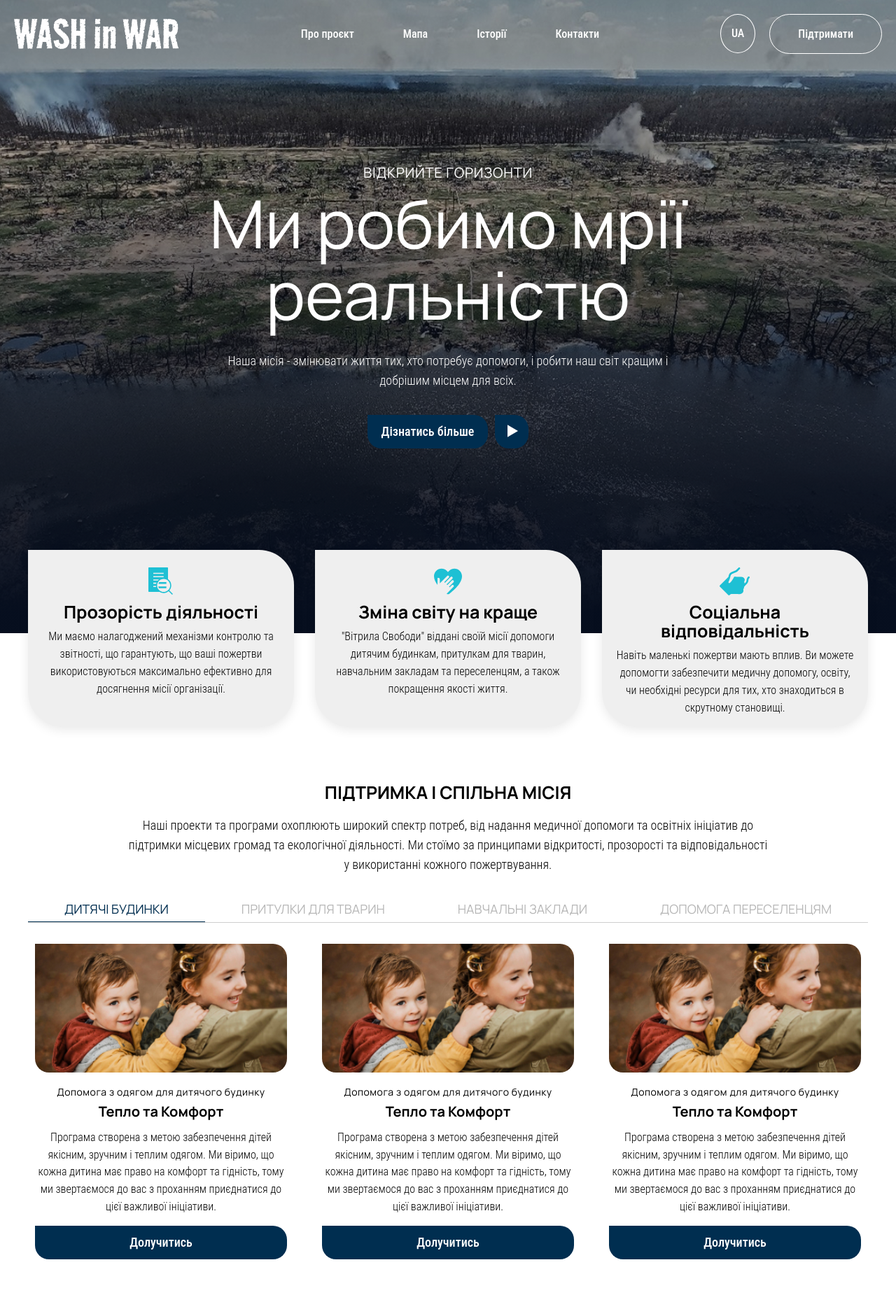
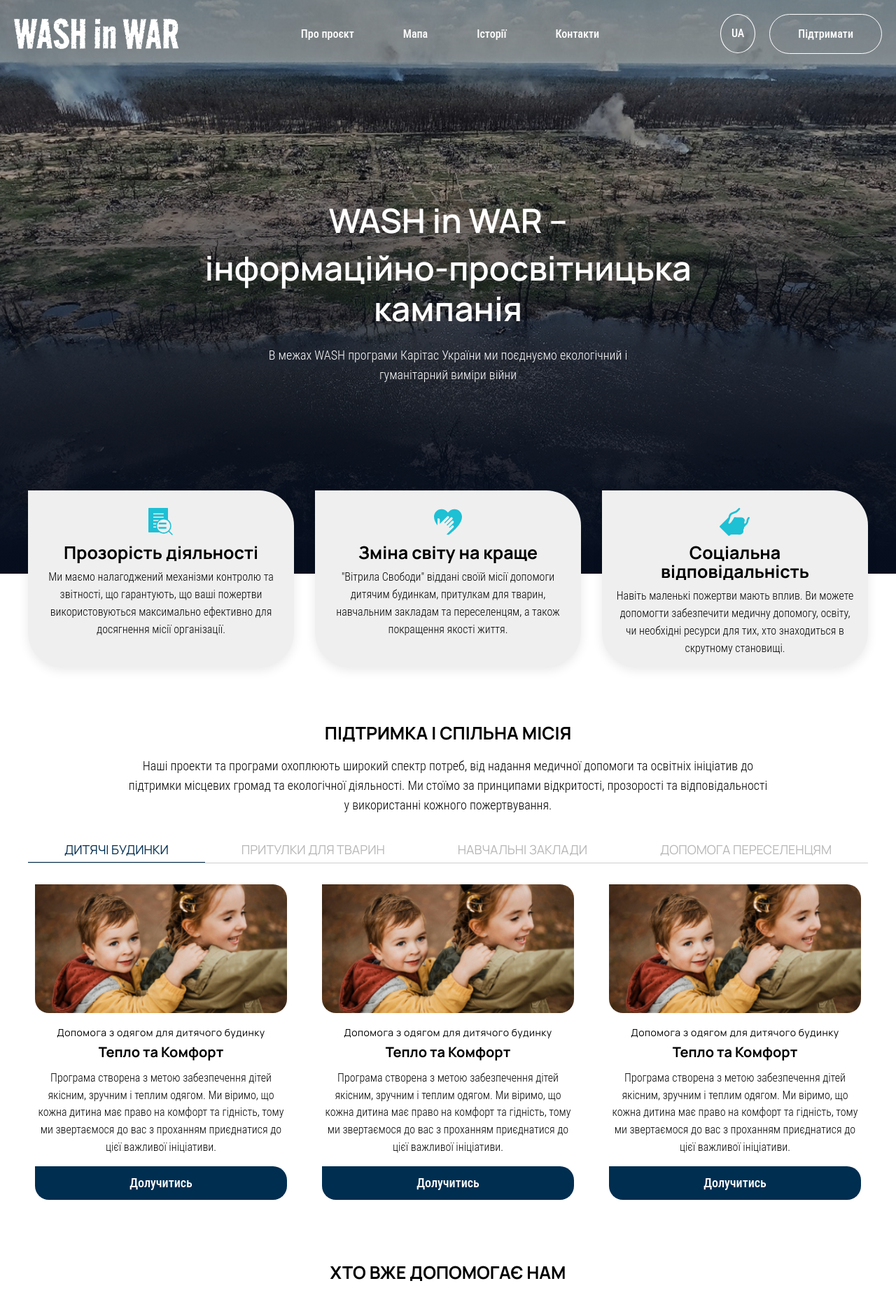
Before and after one commit to kseniia90/Wash_in_War, a PHP site: page / in a window 1280 px wide. Shown: the top 1861 px of the page at 70% size. Run offline with PHP 8.4, Linux system fonts and the light colour scheme.

Commit message:
progress

```diff
--- a/index.html
+++ b/index.html
@@ -27,7 +27,7 @@
 
                 </div>
             </nav>
-           <div class="main-right">
+            <div class="main-right">
                 <div class="lang-switcher">
                     <div class="current">UA</div>
                     <ul class="lang-dropdown">
@@ -37,7 +37,7 @@
                 <div class="support-btn">
                     <a class="btn support-us" href="#">Підтримати</a>
                 </div>
-           </div>
+            </div>
             <div class="mobile-menu-toggle"></div>
         </div>
     </header>
@@ -45,20 +45,10 @@
         <div class="top-banner homepage" style="background-image: url('img/banner-home.jpg');">
             <div class="container">
                 <div class="top-banner-content">
-                    <div class="subtitle">Відкрийте горизонти</div>
-                <div class="banner-title">Ми робимо мрії реальністю</div>
-                <div class="desc">
-                    <p>Наша місія - змінювати життя тих, хто потребує допомоги, і робити наш світ кращим і добрішим
-                        місцем для всіх.</p>
-                </div>
-                <div class="button-group">
-                    <a href="#" class="btn">Дізнатись більше</a>
-                    <a href="#" class="btn play-icon">
-                        <svg width="15" height="18" viewBox="0 0 15 18" fill="none" xmlns="http://www.w3.org/2000/svg">
-                            <path d="M15 9L0 17.6603L0 0.339746L15 9Z" fill="white"/>
-                        </svg>
-                    </a>
-                </div>
+                    <div class="banner-title"><p>WASH in WAR –</p>інформаційно-просвітницька кампанія</div>
+                    <div class="desc">
+                        <p>В межах WASH програми Карітас України ми поєднуємо екологічний і гуманітарний виміри війни</p>
+                    </div>
                 </div>
             </div>
         </div>
@@ -70,7 +60,8 @@
                             <div class="card">
                                 <img src="./img/Analyze.svg" alt="" width="50" height="50">
                                 <h5>Прозорість діяльності</h5>
-                                <p>Ми маємо налагоджений механізми контролю та звітності, що гарантують, що ваші пожертви
+                                <p>Ми маємо налагоджений механізми контролю та звітності, що гарантують, що ваші
+                                    пожертви
                                     використовуються максимально ефективно для досягнення місії організації.
                                 </p>
                             </div>
@@ -79,7 +70,8 @@
                             <div class="card">
                                 <img src="./img/Honesty.svg" alt="" width="50" height="50">
                                 <h5>Зміна світу на краще</h5>
-                                <p>"Вітрила Свободи" віддані своїй місії допомоги дитячим будинкам, притулкам для тварин, навчальним
+                                <p>"Вітрила Свободи" віддані своїй місії допомоги дитячим будинкам, притулкам для
+                                    тварин, навчальним
                                     закладам та переселенцям, а також покращення якості життя.</p>
                             </div>
                         </div>
@@ -87,7 +79,8 @@
                             <div class="card">
                                 <img src="./img/Helping Hand.svg" alt="" width="50" height="50">
                                 <h5>Соціальна відповідальність</h5>
-                                <p>Навіть маленькі пожертви мають вплив. Ви можете допомогти забезпечити медичну допомогу, освіту, чи
+                                <p>Навіть маленькі пожертви мають вплив. Ви можете допомогти забезпечити медичну
+                                    допомогу, освіту, чи
                                     необхідні ресурси для тих, хто знаходиться в скрутному становищі.</p>
                             </div>
                         </div>
@@ -97,9 +90,11 @@
             </div>
             <div class="mission">
                 <h3 class="uppercase">Підтримка і Спільна Місія</h2>
-                <p>Наші проекти та програми охоплюють широкий спектр потреб, від надання медичної допомоги та освітніх
-                ініціатив до підтримки місцевих громад та екологічної діяльності. Ми стоїмо за принципами відкритості,
-                прозорості та відповідальності у використанні кожного пожертвування.</p>
+                    <p>Наші проекти та програми охоплюють широкий спектр потреб, від надання медичної допомоги та
+                        освітніх
+                        ініціатив до підтримки місцевих громад та екологічної діяльності. Ми стоїмо за принципами
+                        відкритості,
+                        прозорості та відповідальності у використанні кожного пожертвування.</p>
             </div>
             <div class="tabs">
                 <div class="nav-tabs-wrapper">
@@ -291,7 +286,8 @@
                     </div>
                     <div>
                         <p>Адреса:</p>
-                        <p class="small"><b>49027 Україна, м. Дніпро, вул. Набережна Перемоги, б. 7Ке ЖК "Bartolomeo"</b></p>
+                        <p class="small"><b>49027 Україна, м. Дніпро, вул. Набережна Перемоги, б. 7Ке ЖК
+                                "Bartolomeo"</b></p>
                     </div>
                     <div>
                         <p>IBAN:</p>
@@ -327,7 +323,7 @@
                 <div class="site-logo">
                     <a href="index.html">
                         <img src="img/logo-footer-desktop.svg" class="desktop-only" width="217" height="77" alt="logo">
-                        <img src="img/logo-footer-mobile.svg"  class="mobile-only" width="268" height="97" alt="logo">
+                        <img src="img/logo-footer-mobile.svg" class="mobile-only" width="268" height="97" alt="logo">
                     </a>
                 </div>
                 <div class="desktop-only">©2024 “Вітрила Свободи” Всі права захищено</div>
--- a/style.css
+++ b/style.css
@@ -809,12 +809,11 @@
 .top-banner {
   position: relative;
   margin-top: -148px;
-  padding-top: 98px;
+  padding-top: 148px;
   overflow: hidden;
   background-size: cover;
-  background-position: center;
-}
-
+  background-position: top center;
+}
 .top-banner::after {
   content: "";
   display: block;
@@ -825,6 +824,17 @@
   right: 0;
   bottom: 0;
 }
+.top-banner .banner-title {
+  font-family: var(--title-font-family);
+  font-size: 48px;
+  font-weight: 600;
+  line-height: 58px;
+  margin-bottom: 24px;
+}
+.top-banner .desc {
+  margin: 0 auto 35px;
+  max-width: 550px;
+}
 
 .top-banner-content {
   margin: 80px auto 210px auto;
@@ -836,45 +846,7 @@
 
 .homepage .top-banner-content {
   max-width: 700px;
-  margin: 140px auto 264px auto;
-}
-
-.top-banner .subtitle {
-  font-family: var(--title-font-family);
-  font-size: 20px;
-  text-transform: uppercase;
-  font-weight: 400;
-  line-height: 22px;
-  letter-spacing: 0.04em;
-  margin-bottom: 10px;
-}
-
-.top-banner .banner-title {
-  font-family: var(--title-font-family);
-  font-size: 95px;
-  font-weight: 400;
-  line-height: 102px;
-  margin-bottom: 30px;
-}
-
-.top-banner .desc {
-  margin-bottom: 35px;
-}
-
-.top-banner .button-group {
-  display: flex;
-  align-items: center;
-  justify-content: center;
-  gap: 10px;
-}
-
-.top-banner .btn {
-  font-size: 18px;
-  line-height: 28px;
-}
-
-.top-banner .btn.play-icon {
-  padding: 8px 15px 12px 18px;
+  margin: 140px auto 270px auto;
 }
 
 .cards-slider {
--- a/style.scss
+++ b/style.scss
@@ -517,15 +517,6 @@
     border: 1px solid #ffffff;
 }
 
-// .lang-switcher .current::after {
-//     content: '';
-//     display: inline-block;
-//     width: 9px;
-//     height: 5px;
-//     mask-image: var(--dropdown-icon);
-//     background-color: var(--text-color);
-// }
-
 .has-top-banner .main-header {
     --text-color: #fff;
 }
@@ -534,13 +525,11 @@
 .top-banner {
     position: relative;
     margin-top: -148px;
-    padding-top: 98px;
+    padding-top: 148px;
     overflow: hidden;
     background-size: cover;
-    background-position: center;
-}
-
-.top-banner::after {
+    background-position: top center;
+    &::after {
         content: '';
         display: block;
         background: linear-gradient(0deg, rgba(0, 0, 0, 0.2), rgba(0, 0, 0, 0.2)),  linear-gradient(180deg, rgba(8, 18, 38, 0) 29.88%, rgba(8, 18, 38, 0.334) 43.36%, #081226 97.28%);
@@ -551,6 +540,20 @@
         bottom: 0;
     }
 
+    .banner-title {
+        font-family: var(--title-font-family);
+        font-size: 48px;
+        font-weight: 600;
+        line-height: 58px;
+        margin-bottom: 24px;
+    }
+
+    .desc {
+        margin: 0 auto 35px;
+        max-width: 550px;
+    }
+}
+
 .top-banner-content {
     margin: 80px auto 210px auto;
     color: #fff;
@@ -561,45 +564,7 @@
 
 .homepage .top-banner-content {
     max-width: 700px;
-    margin: 140px auto 264px auto;
-}
-
-.top-banner .subtitle {
-    font-family: var(--title-font-family);
-    font-size: 20px;
-    text-transform: uppercase;
-    font-weight: 400;
-    line-height: 22px;
-    letter-spacing: 0.04em;
-    margin-bottom: 10px;
-}
-
-.top-banner .banner-title {
-    font-family: var(--title-font-family);
-    font-size: 95px;
-    font-weight: 400;
-    line-height: 102px;
-    margin-bottom: 30px;
-}
-
-.top-banner .desc {
-    margin-bottom: 35px;
-}
-
-.top-banner .button-group {
-    display: flex;
-    align-items: center;
-    justify-content: center;
-    gap: 10px;
-}
-
-.top-banner .btn {
-    font-size: 18px;
-    line-height: 28px;
-}
-
-.top-banner .btn.play-icon {
-    padding: 8px 15px 12px 18px;
+    margin: 140px auto 270px auto;
 }
 
 .cards-slider {
```
Also changed, not shown: 1 other file. Lines whose indentation alone changed are shown as unchanged.
